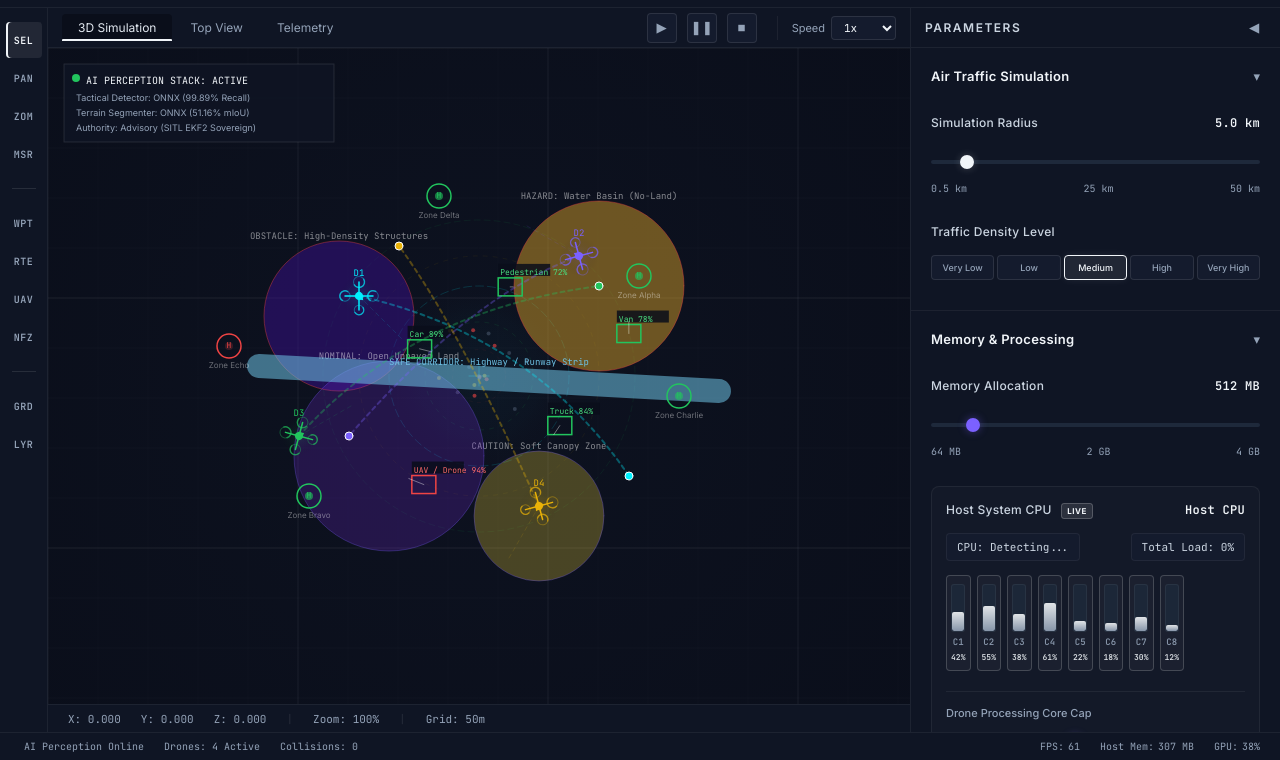
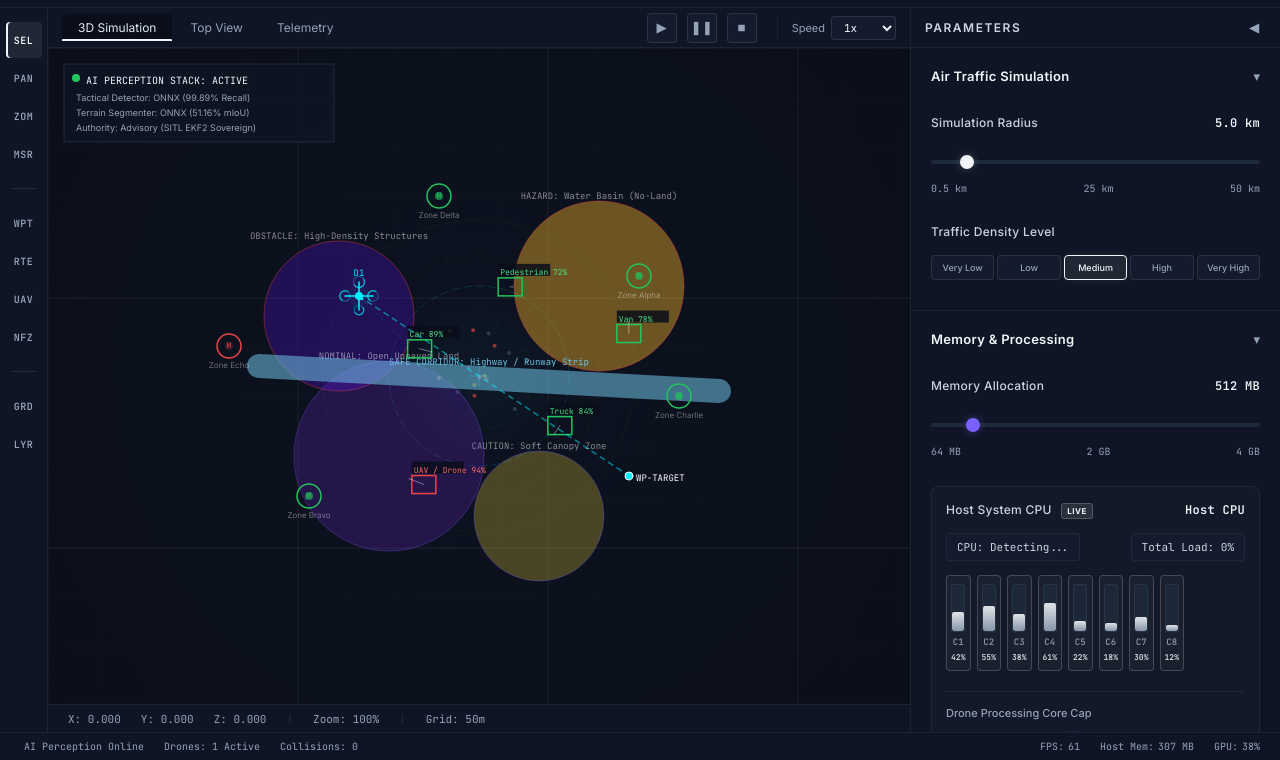
Before and after one commit to sush-0103/skytech, a plain HTML site: page index.html in a window 1280 px wide. Shown: the part 40-800 px from the top of the page. Drawn offline with Linux system fonts and the light colour scheme; no server answers.

Commit message:
feat(sim): configure single drone with direct waypoint flight path (no K* dependency)

```diff
--- a/index.html
+++ b/index.html
@@ -439,7 +439,7 @@
                 <span class="status-icon ready"></span>
                 <span id="sim-status-text">AI Perception Online</span>
             </span>
-            <span class="status-item">Drones: 4 Active</span>
+            <span class="status-item">Drones: 1 Active</span>
             <span class="status-item">Collisions: 0</span>
         </div>
         <div class="status-right">
--- a/simulation.js
+++ b/simulation.js
@@ -72,10 +72,7 @@ function initDrones() {
     const cy = ch / 2;
 
     state.drones = [
-        { id: 1, x: cx - 120, y: cy - 80, targetX: cx + 150, targetY: cy + 100, speed: 0.8, heading: 45, color: '#00f0ff', trail: [] },
-        { id: 2, x: cx + 100, y: cy - 120, targetX: cx - 130, targetY: cy + 60, speed: 0.6, heading: 210, color: '#7b61ff', trail: [] },
-        { id: 3, x: cx - 180, y: cy + 60, targetX: cx + 120, targetY: cy - 90, speed: 0.7, heading: 330, color: '#22c55e', trail: [] },
-        { id: 4, x: cx + 60, y: cy + 130, targetX: cx - 80, targetY: cy - 130, speed: 0.5, heading: 120, color: '#eab308', trail: [] },
+        { id: 1, x: cx - 120, y: cy - 80, targetX: cx + 150, targetY: cy + 100, speed: 1.0, heading: 45, color: '#00f0ff', trail: [] }
     ];
 
     // Initialize landing zone positions
@@ -460,29 +457,19 @@ function drawAITacticalObstacles(time) {
     });
 }
 
-function drawKinodynamicKStarTrajectory(drone) {
-    const dx = drone.targetX - drone.x;
-    const dy = drone.targetY - drone.y;
-    const dist = Math.sqrt(dx * dx + dy * dy);
-    if (dist < 5) return;
-
-    // Kinodynamic jerk-limited polynomial curve avoiding building & water
-    const midX = (drone.x + drone.targetX) / 2 + Math.sin(drone.id * 1.5) * 40;
-    const midY = (drone.y + drone.targetY) / 2 - 50;
-
+function drawDroneFlightPath(drone) {
     const x0 = drone.x + state.canvas.offsetX;
     const y0 = drone.y + state.canvas.offsetY;
-    const xm = midX + state.canvas.offsetX;
-    const ym = midY + state.canvas.offsetY;
     const xt = drone.targetX + state.canvas.offsetX;
     const yt = drone.targetY + state.canvas.offsetY;
 
+    // Direct Waypoint Flight Path (no K* dependency)
     ctx.beginPath();
     ctx.moveTo(x0, y0);
-    ctx.quadraticCurveTo(xm, ym, xt, yt);
-    ctx.strokeStyle = drone.color + '55';
-    ctx.lineWidth = 2;
-    ctx.setLineDash([4, 4]);
+    ctx.lineTo(xt, yt);
+    ctx.strokeStyle = drone.color + '80';
+    ctx.lineWidth = 1.5;
+    ctx.setLineDash([5, 5]);
     ctx.stroke();
     ctx.setLineDash([]);
 
@@ -494,6 +481,12 @@ function drawKinodynamicKStarTrajectory(drone) {
     ctx.strokeStyle = '#ffffff';
     ctx.lineWidth = 1;
     ctx.stroke();
+
+    // Label
+    ctx.fillStyle = '#ffffff';
+    ctx.font = '9px JetBrains Mono';
+    ctx.textAlign = 'left';
+    ctx.fillText('WP-TARGET', xt + 7, yt + 3);
 }
 
 function drawAIHUD(w, h) {
@@ -601,10 +594,10 @@ function render(timestamp) {
     drawLandingZones();
     drawAITacticalObstacles(timestamp);
 
-    // Draw active drones and kinodynamic trajectories
+    // Draw active drones and flight path
     if (state.drones && state.drones.length > 0) {
         state.drones.forEach(drone => {
-            drawKinodynamicKStarTrajectory(drone);
+            drawDroneFlightPath(drone);
             drawDrone(drone, timestamp);
         });
         if (state.simulation.running) {
```
